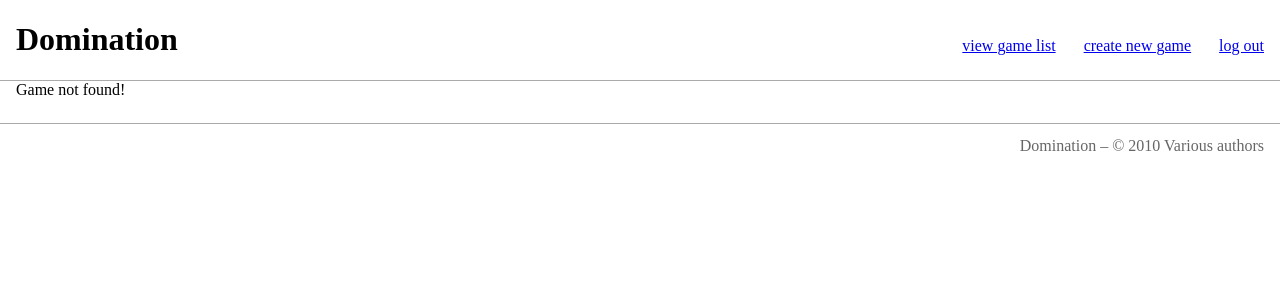
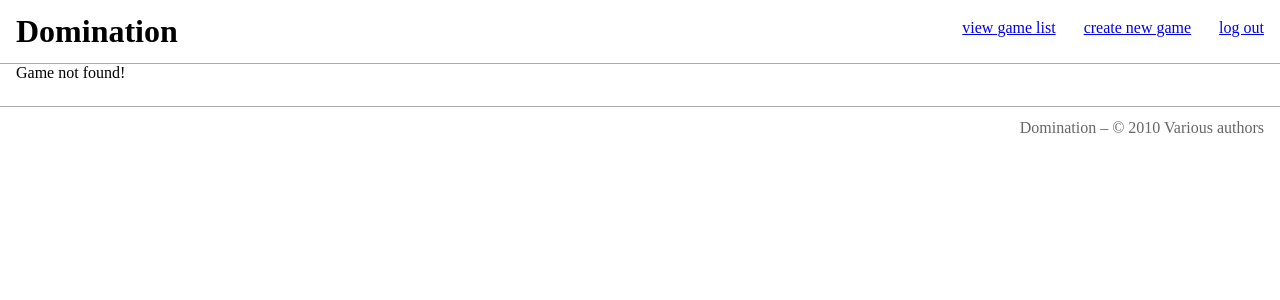
Before and after one commit to xoraxax/domination, a Flask app: a page that uses domination/templates/base.html in a window 1280 px wide. Shown: the top 300 px of the page. Run offline with Flask 2, Linux system fonts and the light colour scheme; the visitor is signed in with stand-in values (Sample User, id 1); parts of the project's set-up code (start-up, migrations or seed data) failed here and were passed over; some libraries are stand-ins or nearby versions.

Commit message:
Fix header margins.

```diff
--- a/domination/static/style.css
+++ b/domination/static/style.css
@@ -1,10 +1,11 @@
-body { margin: 0; }
+body { margin: 0; padding: 0; }
 
 #menu { float: right; margin-right: 1em; }
-#menu ul { padding: 0 0 0 2em; list-style: none; }
+#menu ul { margin: 0.4em 0; padding: 0 0 0 2em; list-style: none; }
 #menu ul li { display: inline; padding-left: 1.5em; }
 
 #header { border-bottom: 1px solid #AAAAAA; padding: 0 1em; }
+#header h1 { margin: 0.4em 0; }
 #header a { text-decoration: none; color: black; }
 
 #content { clear: both; padding: 0 1em; }
```
